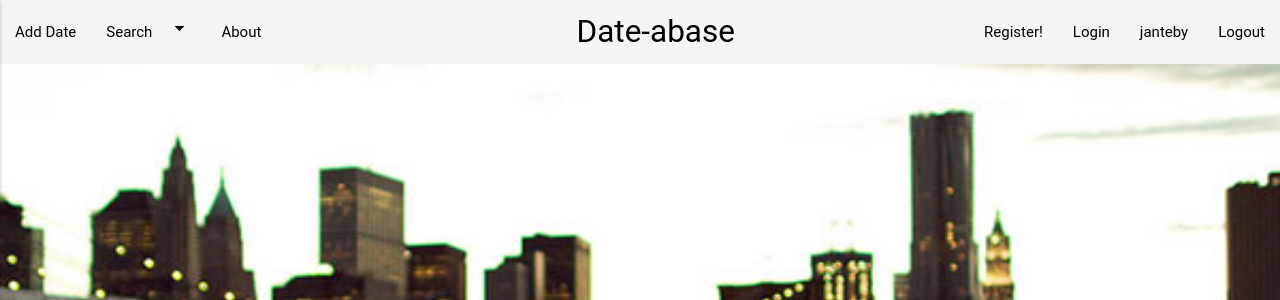
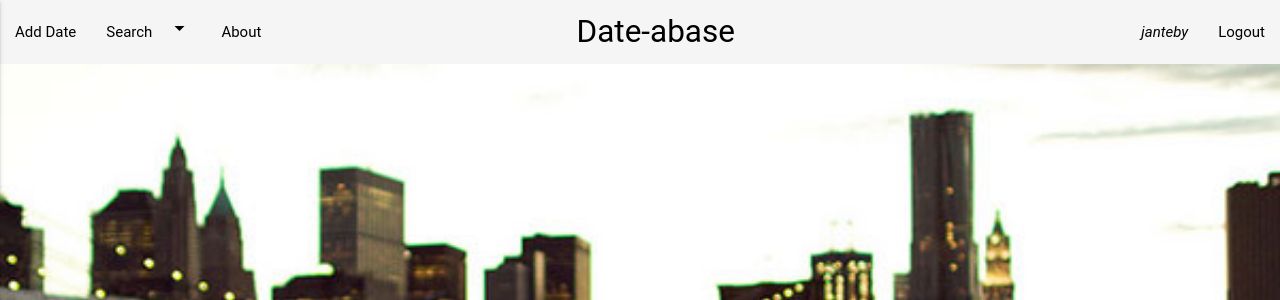
Before and after one commit to Janteby1/date-abase-v2.0, a Django app: page /index in a window 1280 px wide. Shown: the top 300 px of the page. Run offline with Django 3.2, Linux system fonts and the light colour scheme; a user stored in the database is signed in; some libraries are stand-ins or nearby versions; some web fonts are replaced.

Commit message:
added mobile, working register, login and logout

```diff
--- a/dates/static/js/main.js
+++ b/dates/static/js/main.js
@@ -67,7 +67,6 @@ $(document).ready(function(){
 
     $('#answer_div').on('submit', '#login_form',function(event){
       event.preventDefault();
-      console.log("clicked login")
 
       var query_string = $(this).serialize() //returns all the data in your form
       // console.log(query_string)
@@ -81,7 +80,7 @@ $(document).ready(function(){
           if (data.success){
           ////// if they login correctly ////////
             console.log("HERE")
-            document.location.href="/";
+            document.location.href="/index";
             window.scrollTo(0, 0);
           }
           else{
--- a/dates/static/style.css
+++ b/dates/static/style.css
@@ -89,3 +89,8 @@ footer.page-footer {
 #about_card {
 	padding: 1.5em;
 }
+
+#username {
+	font-style: italic;
+	color: black;
+}
--- a/dates/templates/base.html
+++ b/dates/templates/base.html
@@ -30,15 +30,18 @@
     <nav class="grey lighten-4">
     <!-- Mobile Structure -->
     <ul class="side-nav" id="mobile-demo">
-        </li><a href="/" class="center brand-logob"> Date-abase</a></li>
+        </li><a href="/index" class="center brand-logob"> Date-abase</a></li>
         <li><a href="#" id="add"> Add Date </a></li>
             <li><a class="dropdown-button" href="#!" data-activates="dropdown1">Search<i class="material-icons right">arrow_drop_down</i></a></li>
         <li><a href="#" id="about"> About </a></li>
 
-        <li><a href="register" id = "register"> Register!</a></li>
-        <li><a href="login" id = "login"> Login</a></li>
-        <li><a href="#" id="username"> {{ user.username }}</a></li>
-        <li><a href="logout" id = "logout"> Logout</a></li>
+            {% if user.username %}
+                <li><a id="username" href="#" data-activates='dropdown1'> {{ user.username }}</a></li>
+                <li><a id="logout" class="black-text text-lighten-1" href="#">Logout</a></li>
+            {% else %}
+                <li><a id="register" class="black-text text-lighten-1" href="#">Register</a></li>
+                <li><a id="login" class="black-text text-lighten-1" href="#">Login</a></li>
+            {% endif %}
     </ul>
 
 
@@ -51,20 +54,23 @@
 
 
     <div class="fixed-nav-wrapper">
-        <a href="#" data-activates="mobile-demo" class="button-collapse"><i class="material-icons">menu</i></a>
+        <a href="#" data-activates="mobile-demo" class="button-collapse"><i class="material-icons black-text">menu</i></a>
 
         <ul id="nav-mobile" class="left hide-on-med-and-down">
-            </li><a href="/" class="center brand-logo black-text"> Date-abase</a></li>
+            </li><a href="/index" class="center brand-logo black-text"> Date-abase</a></li>
             <li><a href="#" class="black-text" id="add"> Add Date </a></li>
                 <li><a class="dropdown-button black-text" href="#!" data-activates="dropdown1">Search<i class="material-icons right">arrow_drop_down</i></a></li>
             <li><a href="#" class="black-text" id="about"> About </a></li>
         </ul>
 
         <ul id="nav-mobile" class="right hide-on-med-and-down">
-            <li><a href="register" class = "black-text" id="register" id="register"> Register!</a></li>
-            <li><a href="login" class = "black-text" id="login"> Login</a></li>
-            <li><a href="#" class="black-text" id="username"> {{ user.username }}</a></li>
-            <li><a href="logout" class = "black-text" id="logout"> Logout</a></li>
+            {% if user.username %}
+                <li><a id="username" href="#" data-activates='dropdown1'> {{ user.username }}</a></li>
+                <li><a id="logout" class="black-text text-lighten-1" href="#">Logout</a></li>
+            {% else %}
+                <li><a id="register" class="black-text text-lighten-1" href="#">Register</a></li>
+                <li><a id="login" class="black-text text-lighten-1" href="#">Login</a></li>
+            {% endif %}
         </ul>
         </div>
     </nav>
--- a/dates/templates/landing.html
+++ b/dates/templates/landing.html
@@ -17,7 +17,7 @@
             </div>
             <br><br><br>
                 <div class="row center">
-                    <h5>Or Start Searching for Date Ideas Below</h5>
+                    <h5>Or Start Searching for Date Ideas</h5>
                     <a href="/index" class="form_button btn-large waves-effect waves-light grey black-text lighten-2">Find Date Ideas</a>
                 </div>
         </div>
--- a/dates/templates/login.html
+++ b/dates/templates/login.html
@@ -10,7 +10,7 @@
             {% csrf_token %}
 			<div class="row">
 	            {% for field in login_form %}
-	                <div class="input-field col s11 white-text {{open}}{{hash}}{{field.html_name}}{{close}}error{{open}}/{{field.html_name}}{{close}}">
+	                <div class="input-field col s11 {{open}}{{hash}}{{field.html_name}}{{close}}error{{open}}/{{field.html_name}}{{close}}">
 			        	<i class="material-icons prefix">{{open}}{{field.label_tag_id}}{{close}}</i>
 	                    {{ field }}
 	                    <label for="{{field.label_tag_id}}" {{open}}{{hash}}{{field.html_name}}{{close}}data-error="{{open}} . {{close}}"{{open}}/{{field.html_name}}{{close}}>{{field.label}}</label>
--- a/dates/views.py
+++ b/dates/views.py
@@ -6,6 +6,7 @@ import json
 
 from django.contrib.auth import authenticate, login, logout
 from django.contrib.auth.models import User
+from django.contrib.auth.forms import AuthenticationForm
 
 from .forms import AddDateForm, SearchDateForm, UserForm, LoginForm, SearchDateForm_Area, SearchDateForm_Price
 from .models import UserProfile, Dates
```
Also changed, not shown: db.sqlite3.
